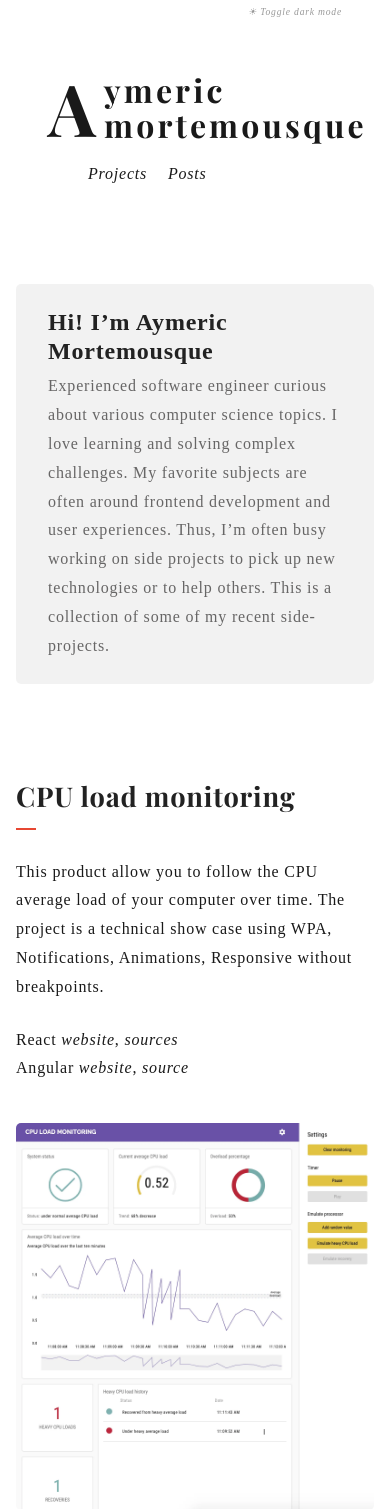
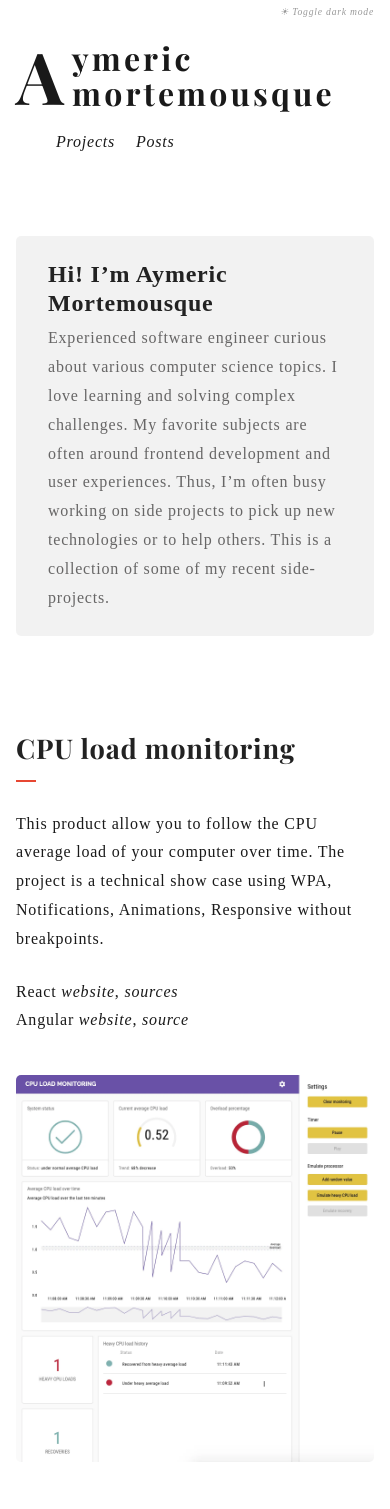
Before and after one commit to amortemousque/portfolio, a PHP site: page / in a window 390 px wide. Shown: the top 1509 px of the page. Run offline with PHP 8.4, Linux system fonts and the light colour scheme; some web fonts are replaced.

Commit message:
Dynamic padding without breakpoint

```diff
--- a/assets/post.css
+++ b/assets/post.css
@@ -1,6 +1,5 @@
 :root {
   --max-width: 800px;
-  --padding: 3rem;
 }
 
 .cover {
--- a/assets/style.css
+++ b/assets/style.css
@@ -20,7 +20,7 @@
   --min-width: 640px;
   --max-width: 1200px;
   --max-width-post: 800px;
-  --padding: 3rem;
+  --padding: clamp(1rem, 4vw, 3rem);
   --radius: 5px;
 }
 /* For fluid font calculation */
@@ -358,7 +358,4 @@ button:hover,
   .project-layout-3 .project-images {
     grid-template-columns: 1fr;
   }
-  main {
-    padding: 1rem;
-  }
 }
```
